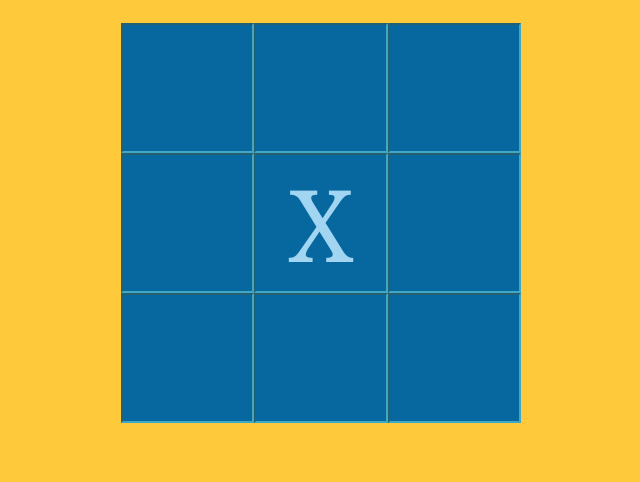
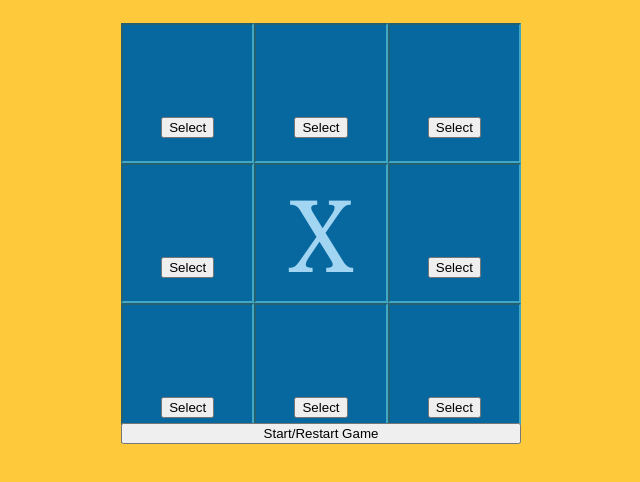
Before and after one commit to CodeByJazz/odin-tictactoe, a plain HTML site: page index.html in a window 1280 px wide. Shown: the part 80-562 px from the top of the page, without its empty margins (319-959 px from the left). Drawn offline with Linux system fonts and the light colour scheme.

Commit message:
Create a button for each square on the grid that allows to the player to make a selection. Add a start game/reset button.

```diff
--- a/index.html
+++ b/index.html
@@ -11,15 +11,34 @@
   <body>
     <h1>Tic Tac Toe</h1>
     <div class="container">
-      <div class="grid-box grid-box0"></div>
-      <div class="grid-box grid-box1"></div>
-      <div class="grid-box grid-box2"></div>
-      <div class="grid-box grid-box3"></div>
-      <div class="grid-box grid-box4"></div>
-      <div class="grid-box grid-box5"></div>
-      <div class="grid-box grid-box6"></div>
-      <div class="grid-box grid-box7"></div>
-      <div class="grid-box grid-box8"></div>
+      <div class="grid-box grid-box0">
+        <button type="submit" class="">Select</button>
+      </div>
+      <div class="grid-box grid-box1">
+        <button type="submit" class="">Select</button>
+      </div>
+      <div class="grid-box grid-box2">
+        <button type="submit" class="">Select</button>
+      </div>
+      <div class="grid-box grid-box3">
+        <button type="submit" class="">Select</button>
+      </div>
+      <div class="grid-box grid-box4">
+        <button type="submit" class="">Select</button>
+      </div>
+      <div class="grid-box grid-box5">
+        <button type="submit" class="">Select</button>
+      </div>
+      <div class="grid-box grid-box6">
+        <button type="submit" class="">Select</button>
+      </div>
+      <div class="grid-box grid-box7">
+        <button type="submit" class="">Select</button>
+      </div>
+      <div class="grid-box grid-box8">
+        <button type="submit" class="">Select</button>
+      </div>
     </div>
+    <button type="submit" class="start-game-button">Start/Restart Game</button>
   </body>
 </html>
```
